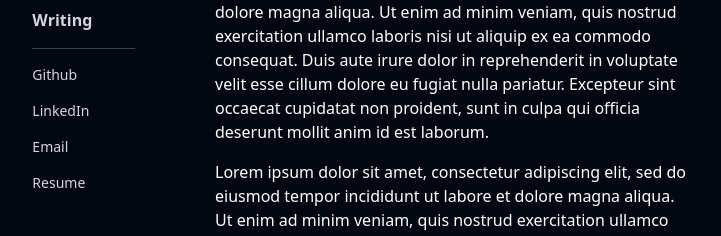
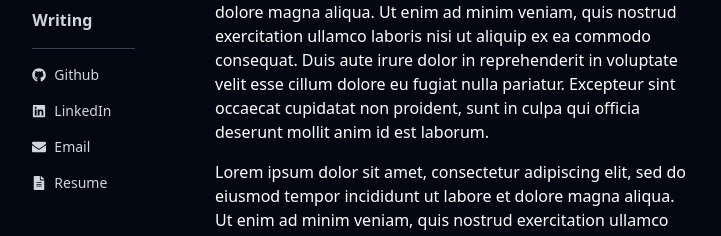
Before and after one commit to vichua2006/personal-site, a React (Vite) app: page / in a window 1280 px wide. Shown: the part 248-484 px from the top of the page, without its empty margins (185-906 px from the left). Built offline with nearby package versions, Linux system fonts and the light colour scheme.

Commit message:
feat: added icons

```diff
--- a/package.json
+++ b/package.json
@@ -13,6 +13,7 @@
     "@tailwindcss/vite": "^4.1.4",
     "react": "^19.0.0",
     "react-dom": "^19.0.0",
+    "react-icons": "^5.5.0",
     "react-router-dom": "^7.5.3"
   },
   "devDependencies": {
--- a/src/components/Sidebar.tsx
+++ b/src/components/Sidebar.tsx
@@ -1,4 +1,10 @@
 import { Link } from "react-router-dom";
+import {
+  FaGithub,
+  FaLinkedin,
+  FaEnvelope,
+  FaFileAlt,
+} from "react-icons/fa";
 
 const links = {
   Home: "/",
@@ -8,10 +14,13 @@ const links = {
 };
 
 const externals = {
-  Github: "https://github.com/vichua2006/",
-  LinkedIn: "https://linkedin.com/in/victor-qibin-huang",
-  Email: "/", //TODO:
-  Resume: "/", // TODO:
+  Github: { url: "https://github.com/vichua2006/", icon: <FaGithub /> },
+  LinkedIn: {
+    url: "https://linkedin.com/in/victor-qibin-huang",
+    icon: <FaLinkedin />,
+  },
+  Email: { url: "/", icon: <FaEnvelope /> }, // TODO: Update email link
+  Resume: { url: "/", icon: <FaFileAlt /> }, // TODO: Update resume link
 };
 
 function Sidebar() {
@@ -33,13 +42,14 @@ function Sidebar() {
         <hr className="border-gray-700 my-4" />
 
         {/* Iterate over external links */}
-        {Object.entries(externals).map(([text, url]) => (
-          <li key={text}>
+        {Object.entries(externals).map(([text, { url, icon }]) => (
+          <li key={text} className="flex items-center ">
             <a
               href={url}
-              className="block text-gray-300 text-sm hover:text-white"
+              className="flex items-center space-x-2 text-gray-300 text-sm hover:text-white"
             >
-              {text}
+              {icon}
+              <span>{text}</span>
             </a>
           </li>
         ))}
```
Also changed, not shown: 1 other file (tests, documents, lock files or other folders).
